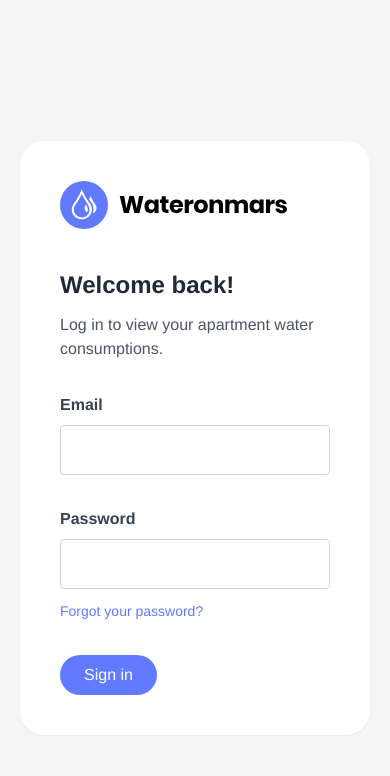
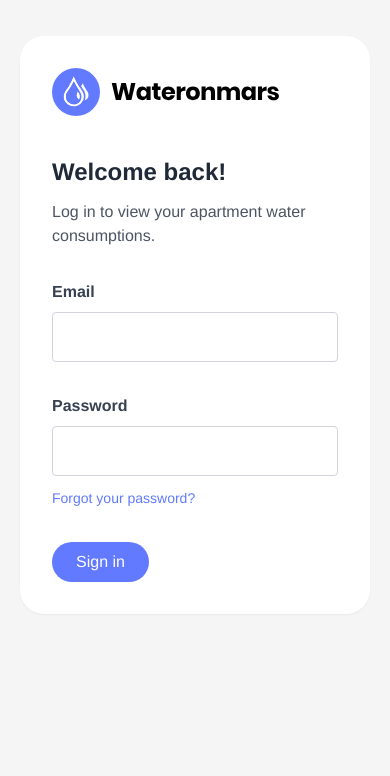
Before and after one commit to gabsy/wateronmars, a React (Vite) app: page / in a window 390 px wide. Shown: the top 776 px of the page. Built offline with nearby package versions, Linux system fonts and the light colour scheme; no server answers.

Commit message:
Fix styles and positioning of login.

```diff
--- a/src/pages/SignIn.jsx
+++ b/src/pages/SignIn.jsx
@@ -33,8 +33,8 @@ const SignIn = () => {
 	}
 
 	return (
-		<div className="flex w-full items-center h-screen">
-			<div className="w-full flex max-w-screen-xl lg:min-h-[700px] mx-auto bg-white rounded-3xl overflow-hidden shadow-sm">
+		<div className="flex w-full items-start mt-5 md:items-center lg:mt-0 h-screen">
+			<div className="lg:w-full flex max-w-screen-xl lg:min-h-[700px] mx-auto bg-white rounded-3xl overflow-hidden shadow-sm">
 				<div
 					className="relative flex-1 hidden items-center justify-center bg-gray-900 lg:flex p-16"
 					style={{
@@ -72,8 +72,8 @@ const SignIn = () => {
 						}}
 					></div>
 				</div>
-				<div className="flex-1 flex items-center justify-center px-6 py-10 lg:p-16">
-					<div className="w-full max-w-md px-4 bg-white text-gray-600 sm:px-0">
+				<div className="flex-1 flex items-center justify-center p-8 sm:p-12 lg:p-16">
+					<div className="w-full max-w-md  bg-white text-gray-600">
 						<img src={logo} className="lg:hidden mb-10" />
 						<div className="space-y-3 mb-8">
 							<h2 className="text-gray-800 text-2xl font-bold sm:text-4xl mt-0">
```
